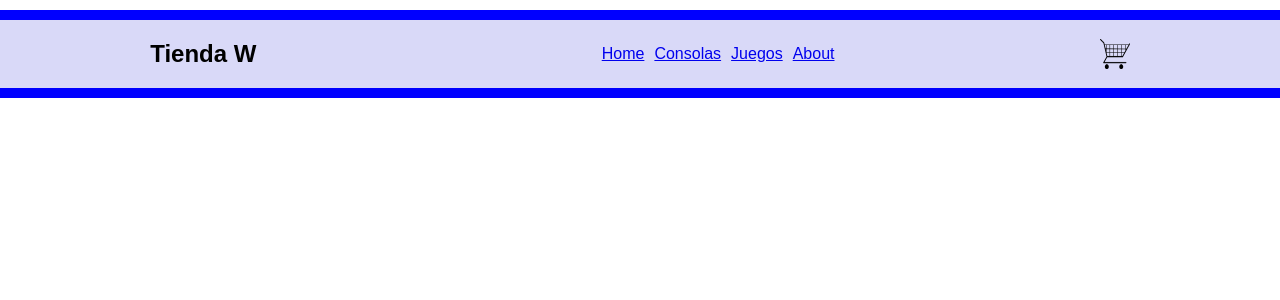
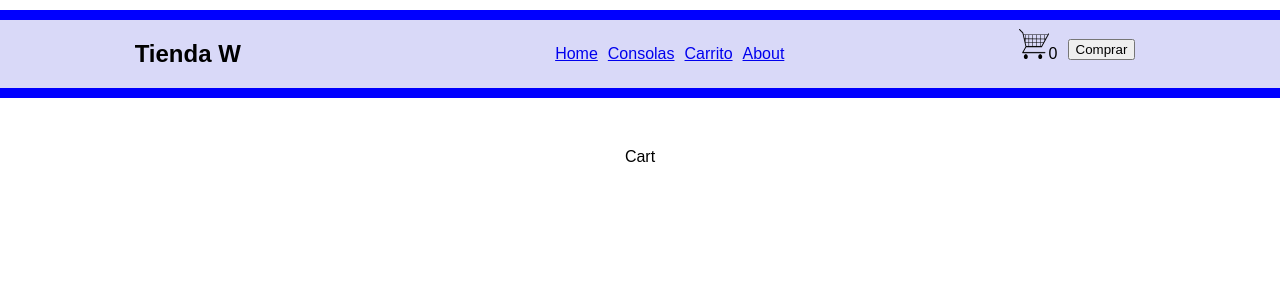
Before and after one commit to WinstonSShaw/tienda-w, a React (Create React App) app: page /cart in a window 1280 px wide. Shown: the top 300 px of the page. Built offline with nearby package versions, Linux system fonts and the light colour scheme.

Commit message:
entrega clase 10

```diff
--- a/src/App.js
+++ b/src/App.js
@@ -11,7 +11,11 @@ import NavBar from './components/NavBar/NavBar';
 //VIEWS
 import ItemDetailContainer from './VIEWS/ItemDetail/ItemDetailContainer';
 import Home from './VIEWS/Home/Home';
+import Cart from './VIEWS/Cart/Cart';
 import About from './VIEWS/About/About';
+
+//HOC PROVIDER
+import { CartProvider } from './Context/CartContext';
 
 
 
@@ -22,6 +26,9 @@ const blueColor = "blue";
 const App = () => {
   return (
     <Router>
+      <CartProvider>
+
+
         <div className="App">
 
 
@@ -35,6 +42,7 @@ const App = () => {
           <Routes>
             <Route path='/' element={<Home />} />
             <Route path='/detail/:id' element={<ItemDetailContainer />} />
+            <Route path='/cart' element={<Cart />} />
             <Route path='/about' element={<About />} />
 
           </Routes>
@@ -42,6 +50,7 @@ const App = () => {
 
         </div>
 
+      </CartProvider>
     </Router>
 
   );
--- /dev/null
+++ b/src/Context/CartContext.js
@@ -0,0 +1,17 @@
+import React, {createContext, useState} from 'react';
+
+export const CartContext = createContext();
+
+//State inicial
+const initialCartState = 0;
+
+export const CartProvider = ({ children }) => {
+    const [cartItems, setCartItems] = useState(initialCartState);
+
+
+    return (
+        <CartContext.Provider value={[cartItems, setCartItems]} >
+            {children}
+        </CartContext.Provider>
+    );
+};
--- /dev/null
+++ b/src/VIEWS/Cart/Cart.js
@@ -0,0 +1,18 @@
+import React from 'react';
+
+const styles = {
+	container: {
+		margin: '40px 0 40px 0',
+	},
+};
+
+const Cart = () => {
+	return (
+		<div style={styles.container}>
+			Cart
+
+		</div>
+	);
+};
+
+export default Cart;
--- a/src/VIEWS/ItemDetail/ItemDetail.js
+++ b/src/VIEWS/ItemDetail/ItemDetail.js
@@ -34,13 +34,22 @@ const ItemDetail = () => {
 export default ItemDetail;
 
 */
+import React, {useContext} from 'react';
 
 import {Card, CardContent, CardMedia, Typography} from '@mui/material';
 
 //COMPONENTS
 import ItemCount from '../../components/ItemCount/ItemCount';
 
+//CONTEXT
+import { CartContext } from '../../Context/CartContext';
+
+
 export default function ItemDetail({data}) {
+  const [cartItems, setCartItems] = useContext(CartContext);
+
+  console.log('DATA', cartItems);
+
   return (
     <Card sx={{ maxWidth: 345 }}>
       <CardMedia
--- a/src/VIEWS/ItemDetail/ItemDetailContainer.js
+++ b/src/VIEWS/ItemDetail/ItemDetailContainer.js
@@ -17,7 +17,7 @@ const ItemDetailContainer = () => {
 export default ItemDetailContainer;
 */
 
-import React, { useEffect, useState } from 'react';
+import React, { useEffect, useState} from 'react';
 import axios from 'axios';
 import { useParams } from 'react-router';
 
@@ -28,9 +28,12 @@ import { useParams } from 'react-router';
 import ItemDetail from './ItemDetail';
 import Spinner from '../../components/Spinner/Spinner';
 
+
+
 const ItemDetailContainer = () => {
     const [item, setItem] = useState([]);
     const [isLoading, setIsLoading] = useState(true);
+
 
     console.log(item);
 
--- a/src/components/ItemCount/ItemCount.js
+++ b/src/components/ItemCount/ItemCount.js
@@ -1,9 +1,12 @@
-import React, {useState} from 'react';
+import React, {useState, useContext} from 'react';
 import "./ItemCount.css";
 
 
+import { CartContext } from '../../Context/CartContext';
+
 const ItemCount = ({stock, inicial}) => {
     const [contador, setContador] = useState(inicial);
+    const [cartItems, setCartItems] = useContext(CartContext);
 
     const contadorUp = () =>{
 
@@ -17,7 +20,8 @@ const ItemCount = ({stock, inicial}) => {
     };
 
     const Agregar = () => {
-        alert(`Compro agrego ${contador} objetos al carrito `)
+        alert(`Agrego ${contador} objetos al carrito `)
+        setCartItems(contador);
     }
 
 
@@ -32,6 +36,7 @@ const ItemCount = ({stock, inicial}) => {
             <button onClick={Agregar}>Agregar</button>
 
 
+
         </div>
 
     );
--- a/src/components/NavBar/CartWidjet.js
+++ b/src/components/NavBar/CartWidjet.js
@@ -1,7 +1,42 @@
+import { margin } from "@mui/system";
+import React, {useContext} from "react";
+
+
 import cartImg from "../../assets/Carrito.png";
 
+//LINK ROUTER DOM
+import { Link } from 'react-router-dom';
+
+import { CartContext } from "../../Context/CartContext";
+
+/*
+<Link to={`/detail/${product.char_id}`} className='Link'>
+    <Item data={product} key={product.char_id} />
+</Link>}
+*/
+
 const Cart = () => {
-    return <img className="navbar-carrito" src={cartImg} alt="Carrito" />;
+    const [cartItems, setCartItems] = useContext(CartContext);
+
+    return (
+        <div className="div-carrito">
+
+            <img className="navbar-carrito" src={cartImg} alt="Carrito" />
+            <p>{cartItems}</p>
+            <Link to={`/cart`}>
+                <button style={{margin:10} }>Comprar</button>
+            </Link>
+
+
+
+
+
+
+
+
+        </div>
+
+    )
 
 };
 
--- a/src/components/NavBar/NavBar.css
+++ b/src/components/NavBar/NavBar.css
@@ -24,3 +24,7 @@ ul li {
   width: 30px;
   height: 30px;
 }
+
+.div-carrito {
+  display: flex;
+}
--- a/src/components/NavBar/NavBar.js
+++ b/src/components/NavBar/NavBar.js
@@ -15,7 +15,7 @@ const NavBar = (props) => {
                 <ul>
                     <Link to='/' className="Link">Home</Link>
                     <Link to='/consolas' className="Link">Consolas</Link>
-                    <Link to='/juegos' className="Link">Juegos</Link>
+                    <Link to='/cart' className="Link">Carrito</Link>
                     <Link to='/about' className="Link">About</Link>
                 </ul>
             </div>
```
Lines whose indentation alone changed are shown as unchanged.
